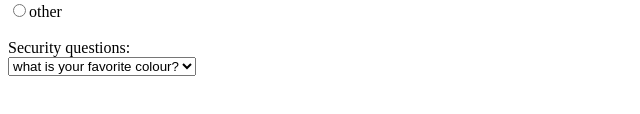
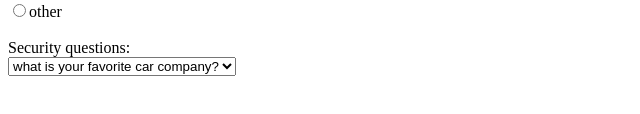
Before and after one commit to AdvaitR887/FAUX-form, a plain HTML site: page index.html in a window 1280 px wide. Shown: the part 206-320 px from the top of the page, 0-640 px from the left. Drawn offline with Linux system fonts and the light colour scheme.

Commit message:
Update index.html

```diff
--- a/index.html
+++ b/index.html
@@ -27,10 +27,10 @@
         <br>
             <label for="questions">Security questions:</label><br>
             <select name="questions" id="questions">
-                <option value="q1">what is your favorite colour?</option>
-                <option value="q2">what is your favorite colour?</option>
+                <option value="q1">what is your favorite car company?</option>
+                <option value="q2">what is your favorite cartoon?</option>
                 <option value="q3">what is your favorite colour?</option>
-                <option value="q4">what is your favorite colour?</option>
+                <option value="q4">what is your favorite company?</option>
             </select>
 
     </form>
```
